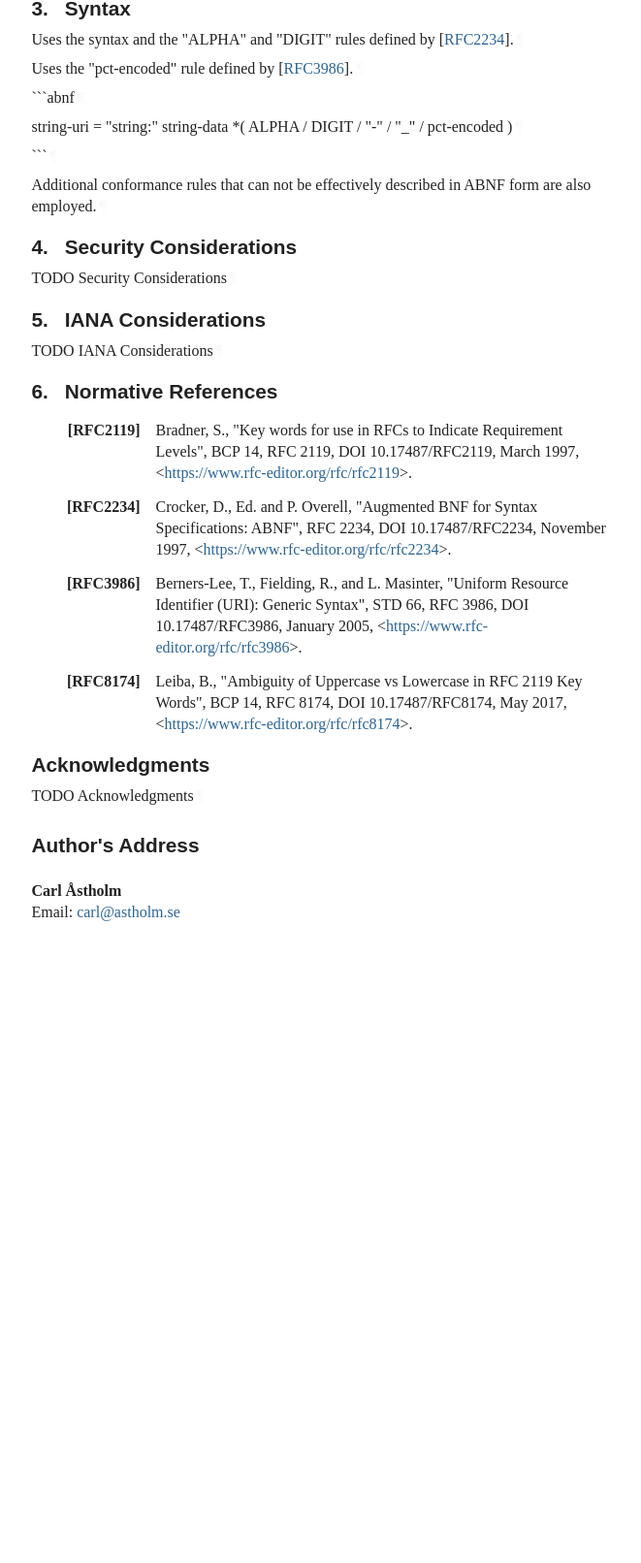
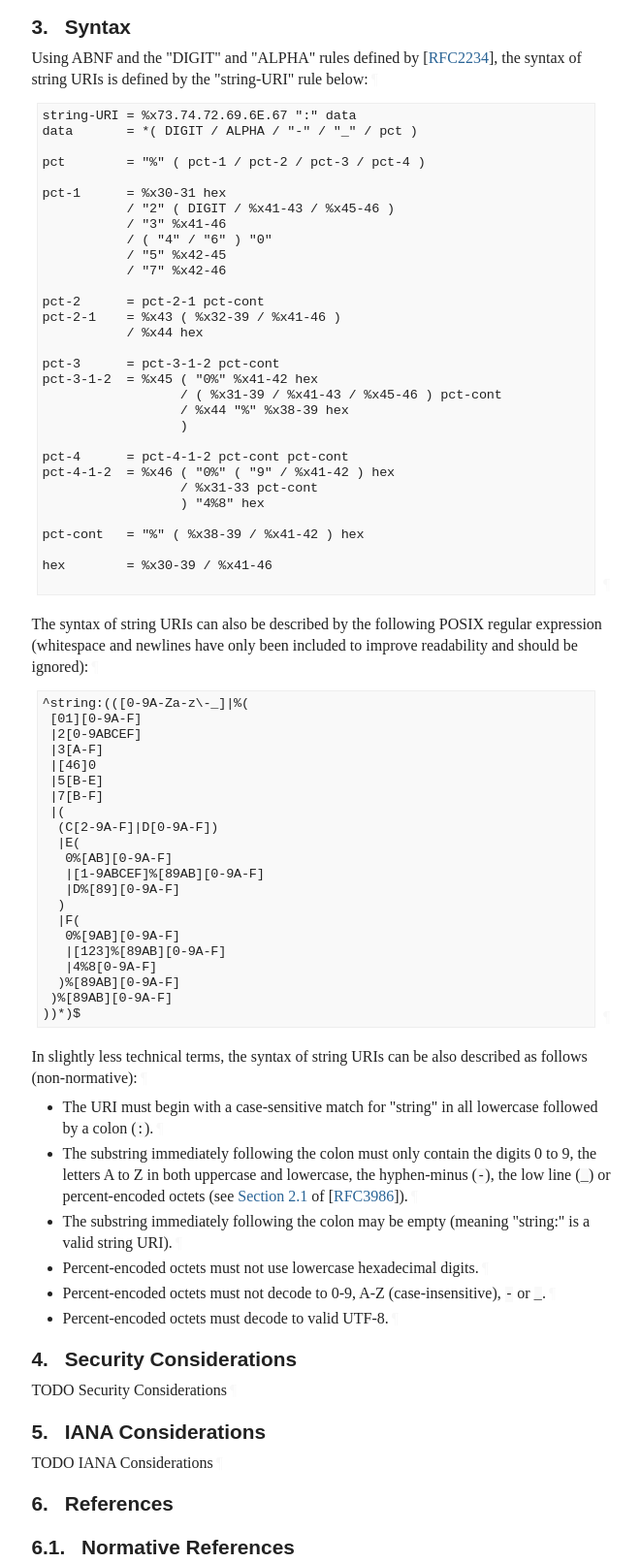
Before and after one commit to castholm/string-uri-scheme, a plain HTML site: page draft-castholm-string-uri-scheme.html in a window 1280 px wide. Shown: the part 979-2591 px from the top of the page at 97% size, without its empty margins (92-753 px from the left). Before the commit the page ends 2022 px from the top, so only its background shows below. Drawn offline with Linux system fonts and the light colour scheme; a web font is replaced by a local one.

Commit message:
Script updating gh-pages from 1b4629a. [ci skip]

````diff
--- a/draft-castholm-string-uri-scheme.html
+++ b/draft-castholm-string-uri-scheme.html
@@ -7,10 +7,11 @@
 <title>The "string" URI Scheme</title>
 <meta content="Carl Åstholm" name="author">
 <meta content='
-       This document defines string URIs and the "string" URI scheme. A string URI identifies a string contained within the
-URI itself and can be used as a method of specifying an arbitrary string in a context where a URI is required.
-       In addition, this document also defines algorithms for obtaining the string contained within a string URI and for
-determining whether two string URIs are equivalent.
+       This document defines string URIs and the "string" URI scheme. A string URI identifies a value, most often (but not
+necessarily) a string of character data, from an application-dependent set of values and can be used as a method of
+specifying such a value in a context where a syntactically correct URI is required. String URIs have a strict syntax
+and well-defined rules for processing and determining equivalence that intend to make it easy for applications to
+consume them.
     ' name="description">
 <meta content="xml2rfc 3.15.0" name="generator">
 <meta content="string" name="keyword">
@@ -1044,7 +1045,7 @@ svg :is([stroke="fill"], [fill^="#fff"]) {
 </tr></thead>
 <tfoot><tr>
 <td class="left">Åstholm</td>
-<td class="center">Expires 6 April 2023</td>
+<td class="center">Expires 7 April 2023</td>
 <td class="right">[Page]</td>
 </tr></tfoot>
 </table>
@@ -1057,12 +1058,12 @@ svg :is([stroke="fill"], [fill^="#fff"]) {
 <dd class="internet-draft">draft-castholm-string-uri-scheme-latest</dd>
 <dt class="label-published">Published:</dt>
 <dd class="published">
-<time datetime="2022-10-03" class="published">3 October 2022</time>
+<time datetime="2022-10-04" class="published">4 October 2022</time>
     </dd>
 <dt class="label-intended-status">Intended Status:</dt>
 <dd class="intended-status">Experimental</dd>
 <dt class="label-expires">Expires:</dt>
-<dd class="expires"><time datetime="2023-04-06">6 April 2023</time></dd>
+<dd class="expires"><time datetime="2023-04-07">7 April 2023</time></dd>
 <dt class="label-authors">Author:</dt>
 <dd class="authors">
 <div class="author">
@@ -1074,10 +1075,11 @@ svg :is([stroke="fill"], [fill^="#fff"]) {
 <h1 id="title">The "string" URI Scheme</h1>
 <section id="section-abstract">
       <h2 id="abstract"><a href="#abstract" class="selfRef">Abstract</a></h2>
-<p id="section-abstract-1">This document defines string URIs and the "string" URI scheme. A string URI identifies a string contained within the
-URI itself and can be used as a method of specifying an arbitrary string in a context where a URI is required.<a href="#section-abstract-1" class="pilcrow">¶</a></p>
-<p id="section-abstract-2">In addition, this document also defines algorithms for obtaining the string contained within a string URI and for
-determining whether two string URIs are equivalent.<a href="#section-abstract-2" class="pilcrow">¶</a></p>
+<p id="section-abstract-1">This document defines string URIs and the "string" URI scheme. A string URI identifies a value, most often (but not
+necessarily) a string of character data, from an application-dependent set of values and can be used as a method of
+specifying such a value in a context where a syntactically correct URI is required. String URIs have a strict syntax
+and well-defined rules for processing and determining equivalence that intend to make it easy for applications to
+consume them.<a href="#section-abstract-1" class="pilcrow">¶</a></p>
 </section>
 <section class="note rfcEditorRemove" id="section-note.1">
       <h2 id="name-about-this-document">
@@ -1109,7 +1111,7 @@ determining whether two string URIs are equivalent.<a href="#section-abstract-2"
         time. It is inappropriate to use Internet-Drafts as reference
         material or to cite them other than as "work in progress."<a href="#section-boilerplate.1-3" class="pilcrow">¶</a></p>
 <p id="section-boilerplate.1-4">
-        This Internet-Draft will expire on 6 April 2023.<a href="#section-boilerplate.1-4" class="pilcrow">¶</a></p>
+        This Internet-Draft will expire on 7 April 2023.<a href="#section-boilerplate.1-4" class="pilcrow">¶</a></p>
 </section>
 </div>
 <div id="copyright">
@@ -1151,7 +1153,15 @@ determining whether two string URIs are equivalent.<a href="#section-abstract-2"
             <p id="section-toc.1-1.5.1"><a href="#section-5" class="auto internal xref">5</a>.  <a href="#name-iana-considerations" class="internal xref">IANA Considerations</a></p>
 </li>
           <li class="compact toc ulBare ulEmpty" id="section-toc.1-1.6">
-            <p id="section-toc.1-1.6.1"><a href="#section-6" class="auto internal xref">6</a>.  <a href="#name-normative-references" class="internal xref">Normative References</a></p>
+            <p id="section-toc.1-1.6.1"><a href="#section-6" class="auto internal xref">6</a>.  <a href="#name-references" class="internal xref">References</a></p>
+<ul class="compact toc ulBare ulEmpty">
+<li class="compact toc ulBare ulEmpty" id="section-toc.1-1.6.2.1">
+                <p id="section-toc.1-1.6.2.1.1"><a href="#section-6.1" class="auto internal xref">6.1</a>.  <a href="#name-normative-references" class="internal xref">Normative References</a></p>
+</li>
+              <li class="compact toc ulBare ulEmpty" id="section-toc.1-1.6.2.2">
+                <p id="section-toc.1-1.6.2.2.1"><a href="#section-6.2" class="auto internal xref">6.2</a>.  <a href="#name-informative-references" class="internal xref">Informative References</a></p>
+</li>
+            </ul>
 </li>
           <li class="compact toc ulBare ulEmpty" id="section-toc.1-1.7">
             <p id="section-toc.1-1.7.1"><a href="#appendix-A" class="auto internal xref"></a><a href="#name-acknowledgments" class="internal xref">Acknowledgments</a></p>
@@ -1187,12 +1197,87 @@ appear in all capitals, as shown here.<a href="#section-2-1" class="pilcrow">¶<
       <h2 id="name-syntax">
 <a href="#section-3" class="section-number selfRef">3. </a><a href="#name-syntax" class="section-name selfRef">Syntax</a>
       </h2>
-<p id="section-3-1">Uses the syntax and the "ALPHA" and "DIGIT" rules defined by <span>[<a href="#RFC2234" class="cite xref">RFC2234</a>]</span>.<a href="#section-3-1" class="pilcrow">¶</a></p>
-<p id="section-3-2">Uses the "pct-encoded" rule defined by <span>[<a href="#RFC3986" class="cite xref">RFC3986</a>]</span>.<a href="#section-3-2" class="pilcrow">¶</a></p>
-<p id="section-3-3">```abnf<a href="#section-3-3" class="pilcrow">¶</a></p>
-<p id="section-3-4">string-uri = "string:" string-data *( ALPHA / DIGIT / "-" / "_" / pct-encoded )<a href="#section-3-4" class="pilcrow">¶</a></p>
-<p id="section-3-5">```<a href="#section-3-5" class="pilcrow">¶</a></p>
-<p id="section-3-6">Additional conformance rules that can not be effectively described in ABNF form are also employed.<a href="#section-3-6" class="pilcrow">¶</a></p>
+<p id="section-3-1">Using ABNF and the "DIGIT" and "ALPHA" rules defined by <span>[<a href="#RFC2234" class="cite xref">RFC2234</a>]</span>, the syntax of string URIs is defined by the
+"string-URI" rule below:<a href="#section-3-1" class="pilcrow">¶</a></p>
+<div id="section-3-2">
+<pre class="lang-abnf sourcecode">
+string-URI = %x73.74.72.69.6E.67 ":" data
+data       = *( DIGIT / ALPHA / "-" / "_" / pct )
+
+pct        = "%" ( pct-1 / pct-2 / pct-3 / pct-4 )
+
+pct-1      = %x30-31 hex
+           / "2" ( DIGIT / %x41-43 / %x45-46 )
+           / "3" %x41-46
+           / ( "4" / "6" ) "0"
+           / "5" %x42-45
+           / "7" %x42-46
+
+pct-2      = pct-2-1 pct-cont
+pct-2-1    = %x43 ( %x32-39 / %x41-46 )
+           / %x44 hex
+
+pct-3      = pct-3-1-2 pct-cont
+pct-3-1-2  = %x45 ( "0%" %x41-42 hex
+                  / ( %x31-39 / %x41-43 / %x45-46 ) pct-cont
+                  / %x44 "%" %x38-39 hex
+                  )
+
+pct-4      = pct-4-1-2 pct-cont pct-cont
+pct-4-1-2  = %x46 ( "0%" ( "9" / %x41-42 ) hex
+                  / %x31-33 pct-cont
+                  ) "4%8" hex
+
+pct-cont   = "%" ( %x38-39 / %x41-42 ) hex
+
+hex        = %x30-39 / %x41-46
+
+</pre><a href="#section-3-2" class="pilcrow">¶</a>
+</div>
+<p id="section-3-3">The syntax of string URIs can also be described by the following POSIX regular expression (whitespace and newlines
+have only been included to improve readability and should be ignored):<a href="#section-3-3" class="pilcrow">¶</a></p>
+<div class="alignLeft art-text artwork" id="section-3-4">
+<pre>
+^string:(([0-9A-Za-z\-_]|%(
+ [01][0-9A-F]
+ |2[0-9ABCEF]
+ |3[A-F]
+ |[46]0
+ |5[B-E]
+ |7[B-F]
+ |(
+  (C[2-9A-F]|D[0-9A-F])
+  |E(
+   0%[AB][0-9A-F]
+   |[1-9ABCEF]%[89AB][0-9A-F]
+   |D%[89][0-9A-F]
+  )
+  |F(
+   0%[9AB][0-9A-F]
+   |[123]%[89AB][0-9A-F]
+   |4%8[0-9A-F]
+  )%[89AB][0-9A-F]
+ )%[89AB][0-9A-F]
+))*)$
+</pre><a href="#section-3-4" class="pilcrow">¶</a>
+</div>
+<p id="section-3-5">In slightly less technical terms, the syntax of string URIs can be also described as follows (non-normative):<a href="#section-3-5" class="pilcrow">¶</a></p>
+<ul class="normal">
+<li class="normal" id="section-3-6.1">The URI must begin with a case-sensitive match for "string" in all lowercase followed by a colon (<code>:</code>).<a href="#section-3-6.1" class="pilcrow">¶</a>
+</li>
+        <li class="normal" id="section-3-6.2">The substring immediately following the colon must only contain the digits 0 to 9, the letters A to Z in both
+uppercase and lowercase, the hyphen-minus (<code>-</code>), the low line (<code>_</code>) or percent-encoded octets (see
+<span><a href="https://rfc-editor.org/rfc/rfc3986#section-2.1" class="relref">Section 2.1</a> of [<a href="#RFC3986" class="cite xref">RFC3986</a>]</span>).<a href="#section-3-6.2" class="pilcrow">¶</a>
+</li>
+        <li class="normal" id="section-3-6.3">The substring immediately following the colon may be empty (meaning "string:" is a valid string URI).<a href="#section-3-6.3" class="pilcrow">¶</a>
+</li>
+        <li class="normal" id="section-3-6.4">Percent-encoded octets must not use lowercase hexadecimal digits.<a href="#section-3-6.4" class="pilcrow">¶</a>
+</li>
+        <li class="normal" id="section-3-6.5">Percent-encoded octets must not decode to 0-9, A-Z (case-insensitive), <code>-</code> or <code>_</code>.<a href="#section-3-6.5" class="pilcrow">¶</a>
+</li>
+        <li class="normal" id="section-3-6.6">Percent-encoded octets must decode to valid UTF-8.<a href="#section-3-6.6" class="pilcrow">¶</a>
+</li>
+      </ul>
 </section>
 </div>
 <div id="security-considerations">
@@ -1212,27 +1297,39 @@ appear in all capitals, as shown here.<a href="#section-2-1" class="pilcrow">¶<
 </section>
 </div>
 <section id="section-6">
-      <h2 id="name-normative-references">
-<a href="#section-6" class="section-number selfRef">6. </a><a href="#name-normative-references" class="section-name selfRef">Normative References</a>
+      <h2 id="name-references">
+<a href="#section-6" class="section-number selfRef">6. </a><a href="#name-references" class="section-name selfRef">References</a>
       </h2>
+<section id="section-6.1">
+        <h3 id="name-normative-references">
+<a href="#section-6.1" class="section-number selfRef">6.1. </a><a href="#name-normative-references" class="section-name selfRef">Normative References</a>
+        </h3>
 <dl class="references">
 <dt id="RFC2119">[RFC2119]</dt>
-      <dd>
+        <dd>
 <span class="refAuthor">Bradner, S.</span>, <span class="refTitle">"Key words for use in RFCs to Indicate Requirement Levels"</span>, <span class="seriesInfo">BCP 14</span>, <span class="seriesInfo">RFC 2119</span>, <span class="seriesInfo">DOI 10.17487/RFC2119</span>, <time datetime="1997-03" class="refDate">March 1997</time>, <span>&lt;<a href="https://www.rfc-editor.org/rfc/rfc2119">https://www.rfc-editor.org/rfc/rfc2119</a>&gt;</span>. </dd>
 <dd class="break"></dd>
 <dt id="RFC2234">[RFC2234]</dt>
-      <dd>
+        <dd>
 <span class="refAuthor">Crocker, D., Ed.</span> and <span class="refAuthor">P. Overell</span>, <span class="refTitle">"Augmented BNF for Syntax Specifications: ABNF"</span>, <span class="seriesInfo">RFC 2234</span>, <span class="seriesInfo">DOI 10.17487/RFC2234</span>, <time datetime="1997-11" class="refDate">November 1997</time>, <span>&lt;<a href="https://www.rfc-editor.org/rfc/rfc2234">https://www.rfc-editor.org/rfc/rfc2234</a>&gt;</span>. </dd>
 <dd class="break"></dd>
+<dt id="RFC8174">[RFC8174]</dt>
+      <dd>
+<span class="refAuthor">Leiba, B.</span>, <span class="refTitle">"Ambiguity of Uppercase vs Lowercase in RFC 2119 Key Words"</span>, <span class="seriesInfo">BCP 14</span>, <span class="seriesInfo">RFC 8174</span>, <span class="seriesInfo">DOI 10.17487/RFC8174</span>, <time datetime="2017-05" class="refDate">May 2017</time>, <span>&lt;<a href="https://www.rfc-editor.org/rfc/rfc8174">https://www.rfc-editor.org/rfc/rfc8174</a>&gt;</span>. </dd>
+<dd class="break"></dd>
+</dl>
+</section>
+<section id="section-6.2">
+        <h3 id="name-informative-references">
+<a href="#section-6.2" class="section-number selfRef">6.2. </a><a href="#name-informative-references" class="section-name selfRef">Informative References</a>
+        </h3>
+<dl class="references">
 <dt id="RFC3986">[RFC3986]</dt>
       <dd>
 <span class="refAuthor">Berners-Lee, T.</span>, <span class="refAuthor">Fielding, R.</span>, and <span class="refAuthor">L. Masinter</span>, <span class="refTitle">"Uniform Resource Identifier (URI): Generic Syntax"</span>, <span class="seriesInfo">STD 66</span>, <span class="seriesInfo">RFC 3986</span>, <span class="seriesInfo">DOI 10.17487/RFC3986</span>, <time datetime="2005-01" class="refDate">January 2005</time>, <span>&lt;<a href="https://www.rfc-editor.org/rfc/rfc3986">https://www.rfc-editor.org/rfc/rfc3986</a>&gt;</span>. </dd>
 <dd class="break"></dd>
-<dt id="RFC8174">[RFC8174]</dt>
-    <dd>
-<span class="refAuthor">Leiba, B.</span>, <span class="refTitle">"Ambiguity of Uppercase vs Lowercase in RFC 2119 Key Words"</span>, <span class="seriesInfo">BCP 14</span>, <span class="seriesInfo">RFC 8174</span>, <span class="seriesInfo">DOI 10.17487/RFC8174</span>, <time datetime="2017-05" class="refDate">May 2017</time>, <span>&lt;<a href="https://www.rfc-editor.org/rfc/rfc8174">https://www.rfc-editor.org/rfc/rfc8174</a>&gt;</span>. </dd>
-<dd class="break"></dd>
 </dl>
+</section>
 </section>
 <div id="acknowledgments">
 <section id="appendix-A">
````
Also changed, not shown: draft-castholm-string-uri-scheme.txt.
